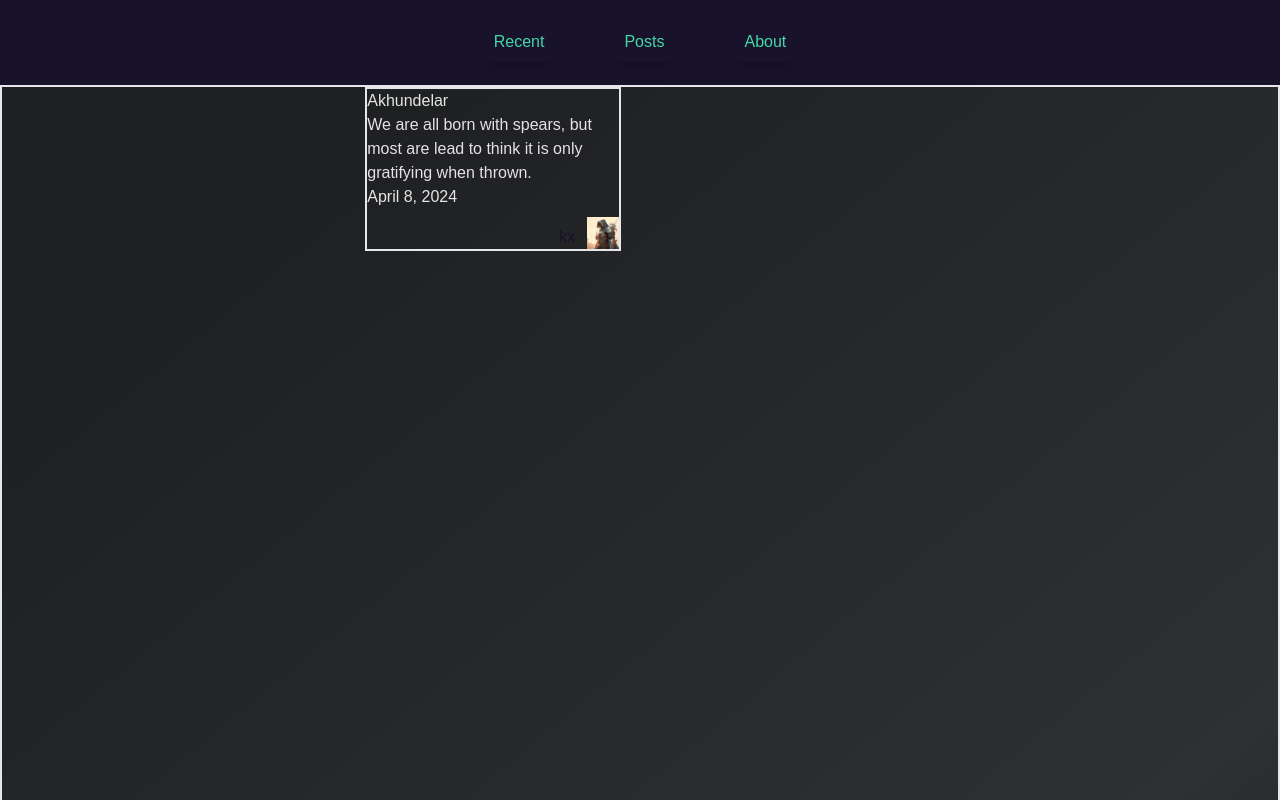
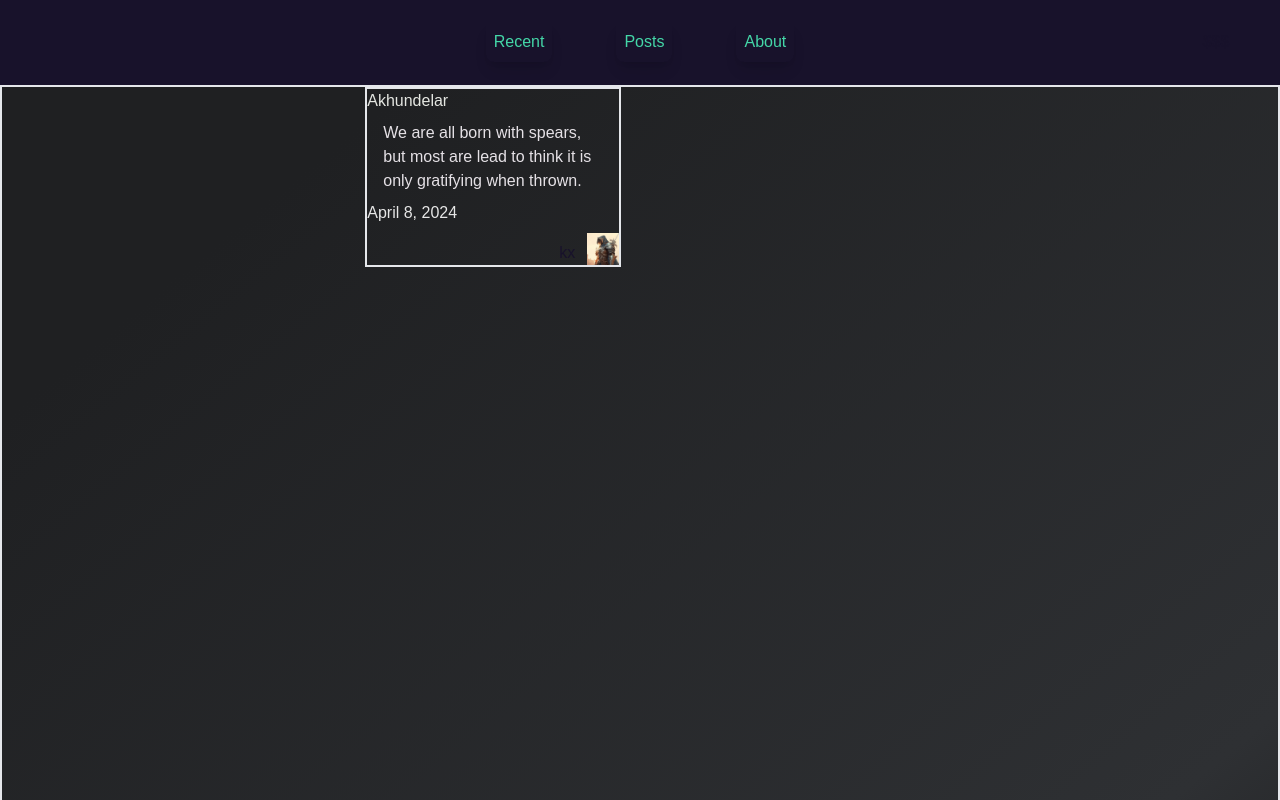
Before and after one commit to KXzeno/karnovah-blog, a Next.js app: page / in a window 1280 px wide. Shown: the top 800 px of the page. Built offline with nearby package versions, Linux system fonts and the light colour scheme; a web font is replaced by a local one.

Commit message:
style: add padding to icon

```diff
--- a/app/components/FOB/Feed/Feed.css
+++ b/app/components/FOB/Feed/Feed.css
@@ -14,7 +14,7 @@
   }
 
   #hero-abstract {
-    @apply text-[#E5E1E6];
+    @apply text-[#E5E1E6] px-4 py-2;
   }
 
   #hero-date {
```
